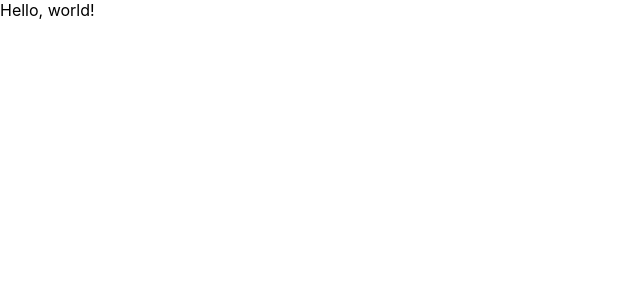
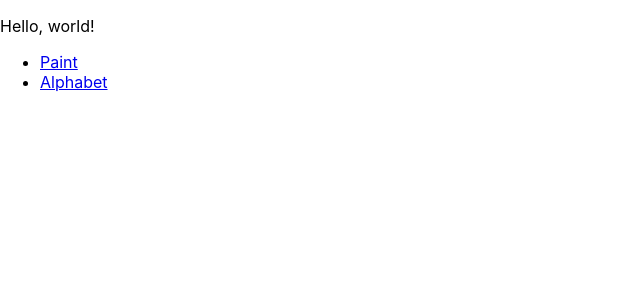
Before and after one commit to a-vetrov/dodosha-react, a React (Create React App) app: page / in a window 1280 px wide. Shown: the top 300 px of the page, without its empty margins (0-640 px from the left). Built offline with nearby package versions, Linux system fonts and the light colour scheme.

Commit message:
React router added

```diff
--- a/package.json
+++ b/package.json
@@ -8,6 +8,7 @@
     "@testing-library/user-event": "^12.1.10",
     "react": "^17.0.1",
     "react-dom": "^17.0.1",
+    "react-router-dom": "^5.2.0",
     "react-scripts": "4.0.2",
     "web-vitals": "^1.0.1"
   },
--- a/src/App.js
+++ b/src/App.js
@@ -1,11 +1,29 @@
 import React from 'react';
+import { BrowserRouter as Router, Switch, Route, } from "react-router-dom";
+import MainPage from "./pages/main/MainPage";
+import PaintPage from "./pages/paint/PaintPage";
+import AlphabetPage from "./pages/alphabet/AlphabetPage";
+import {NAVIGATION_URL} from "./__data__/constants";
 
 function App() {
-  return (
-    <div>
-      Hello, world!
-    </div>
-  );
+    return (
+        <Router>
+            <div>
+                <p>Hello, world!</p>
+                <Switch>
+                    <Route path={NAVIGATION_URL.PAINT}>
+                        <PaintPage/>
+                    </Route>
+                    <Route path={NAVIGATION_URL.ALPHABET}>
+                        <AlphabetPage/>
+                    </Route>
+                    <Route path={NAVIGATION_URL.MAIN}>
+                        <MainPage/>
+                    </Route>
+                </Switch>
+            </div>
+        </Router>
+    );
 }
 
 export default App;
--- /dev/null
+++ b/src/__data__/constants.js
@@ -0,0 +1,5 @@
+export const NAVIGATION_URL = {
+    MAIN: '/',
+    PAINT: '/раскраски',
+    ALPHABET: '/алфавит'
+}
--- /dev/null
+++ b/src/pages/alphabet/AlphabetPage.jsx
@@ -0,0 +1,13 @@
+import React from 'react';
+import { Link } from "react-router-dom";
+
+function AlphabetPage() {
+    return (
+        <>
+            <h1>Alphabet page</h1>
+            <Link to="/">Got to Main</Link>
+        </>
+    );
+}
+
+export default AlphabetPage;
--- /dev/null
+++ b/src/pages/main/MainPage.jsx
@@ -0,0 +1,20 @@
+import React from 'react';
+import { Link } from "react-router-dom";
+import {NAVIGATION_URL} from "../../__data__/constants";
+
+function MainPage() {
+    return (
+        <nav>
+            <ul>
+                <li>
+                    <Link to={NAVIGATION_URL.PAINT}>Paint</Link>
+                </li>
+                <li>
+                    <Link to={NAVIGATION_URL.ALPHABET}>Alphabet</Link>
+                </li>
+            </ul>
+        </nav>
+    );
+}
+
+export default MainPage;
--- /dev/null
+++ b/src/pages/paint/PaintPage.jsx
@@ -0,0 +1,13 @@
+import React from 'react';
+import { Link } from "react-router-dom";
+
+function PaintPage() {
+    return (
+        <>
+            <h1>Paint page</h1>
+            <Link to="/">Got to Main</Link>
+        </>
+    );
+}
+
+export default PaintPage;
```
Also changed, not shown: 1 other file (tests, documents, lock files or other folders).
